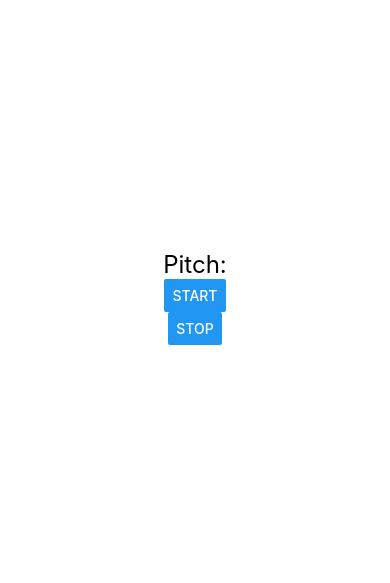
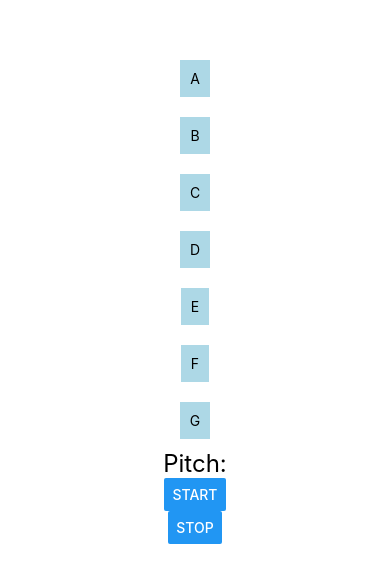
Before and after one commit to luckeysherpa07/pitchDetection, a React Native app: screen / in a window 390 px wide. Shown: the part 125-708 px from the top of the page. Built offline with nearby package versions, Linux system fonts and the light colour scheme.

Commit message:
added demo button

```diff
--- a/App.tsx
+++ b/App.tsx
@@ -22,6 +22,27 @@ const App = () => {
 
   return (
     <View style={styles.container}>
+      <View style={styles.noteContainer}>
+        <Text>A</Text>
+      </View>
+      <View style={styles.noteContainer}>
+        <Text>B</Text>
+      </View>
+      <View style={styles.noteContainer}>
+        <Text>C</Text>
+      </View>
+      <View style={styles.noteContainer}>
+        <Text>D</Text>
+      </View>
+      <View style={styles.noteContainer}>
+        <Text>E</Text>
+      </View>
+      <View style={styles.noteContainer}>
+        <Text>F</Text>
+      </View>
+      <View style={styles.noteContainer}>
+        <Text>G</Text>
+      </View>
       <Text style={styles.pitchText}>Pitch:</Text>
       <Text style={styles.pitchText}>{pitch}</Text>
       <Button onPress={() => onPressStartButton()} title="Start" />
@@ -39,6 +60,11 @@ const styles = StyleSheet.create({
   pitchText: {
     fontSize: 24,
   },
+  noteContainer: {
+    backgroundColor: '#ADD8E6',
+    padding: 10,
+    margin: 10,
+  },
 });
 
 export default App;
```
